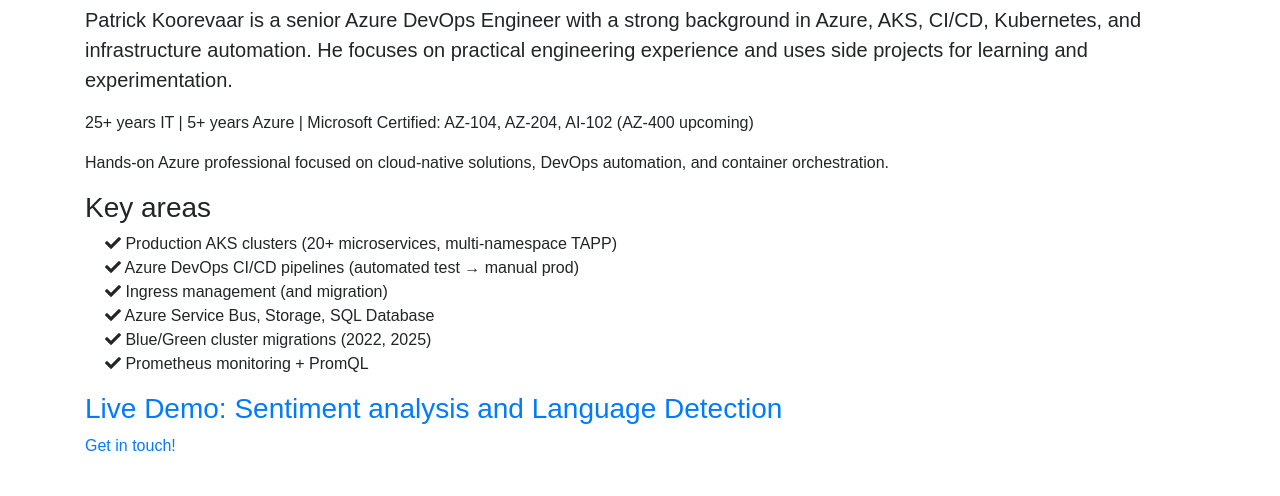
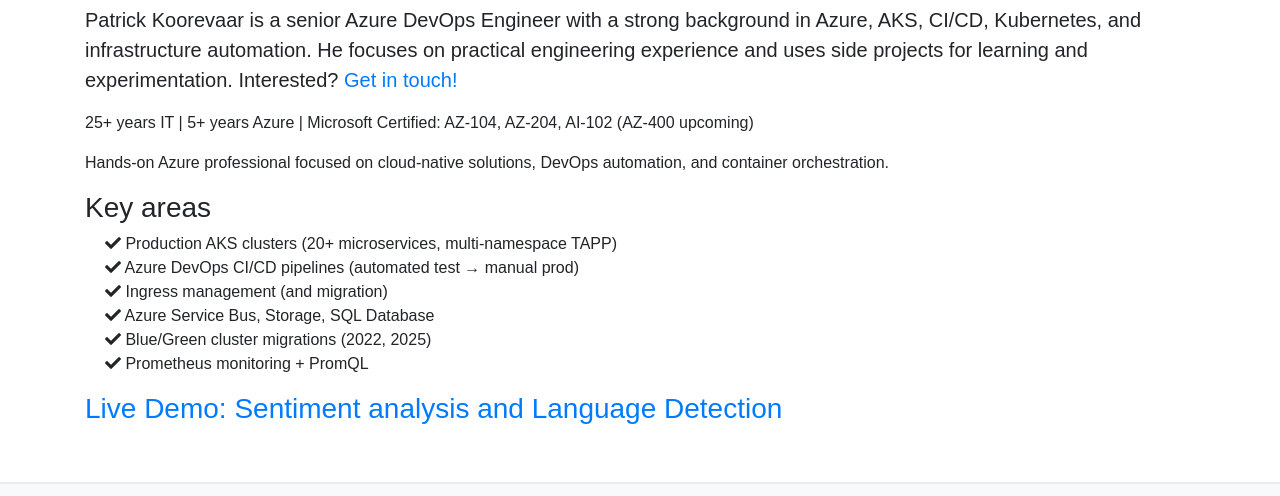
Before and after one commit to P47K0/website, a plain HTML site: page public/index.html in a window 1280 px wide. Shown: the part 456-952 px from the top of the page. Drawn offline with nearby package versions, Linux system fonts and the light colour scheme.

Commit message:
Moved contact link

```diff
--- a/public/index.html
+++ b/public/index.html
@@ -95,7 +95,7 @@
     <section class="about-section py-5">
         <div class="container">
             <h2><i class="fas fa-user"></i> About</h2>
-            <p class="lead">Patrick Koorevaar is a senior Azure DevOps Engineer with a strong background in Azure, AKS, CI/CD, Kubernetes, and infrastructure automation. He focuses on practical engineering experience and uses side projects for learning and experimentation.</p>
+            <p class="lead">Patrick Koorevaar is a senior Azure DevOps Engineer with a strong background in Azure, AKS, CI/CD, Kubernetes, and infrastructure automation. He focuses on practical engineering experience and uses side projects for learning and experimentation. Interested? <a href="https://contact.koorevaar.com/" target="_blank" class="btn-link">Get in touch!</a></p>
                 <p>
                     25+ years IT | 5+ years Azure | Microsoft Certified: AZ-104, AZ-204, AI-102
                     <span>(AZ-400 upcoming)</span>
@@ -119,9 +119,6 @@
                 <H3>
                     <a href="https://text-analysis-demo.koorevaar.com/" target="_blank" class="btn-link">Live Demo: Sentiment analysis and Language Detection</a>
                 </H3>
-                <p>
-                    <a href="https://contact.koorevaar.com/" target="_blank" class="btn-link">Get in touch!</a>
-                </p>
         </div>
     </section>
 
```
